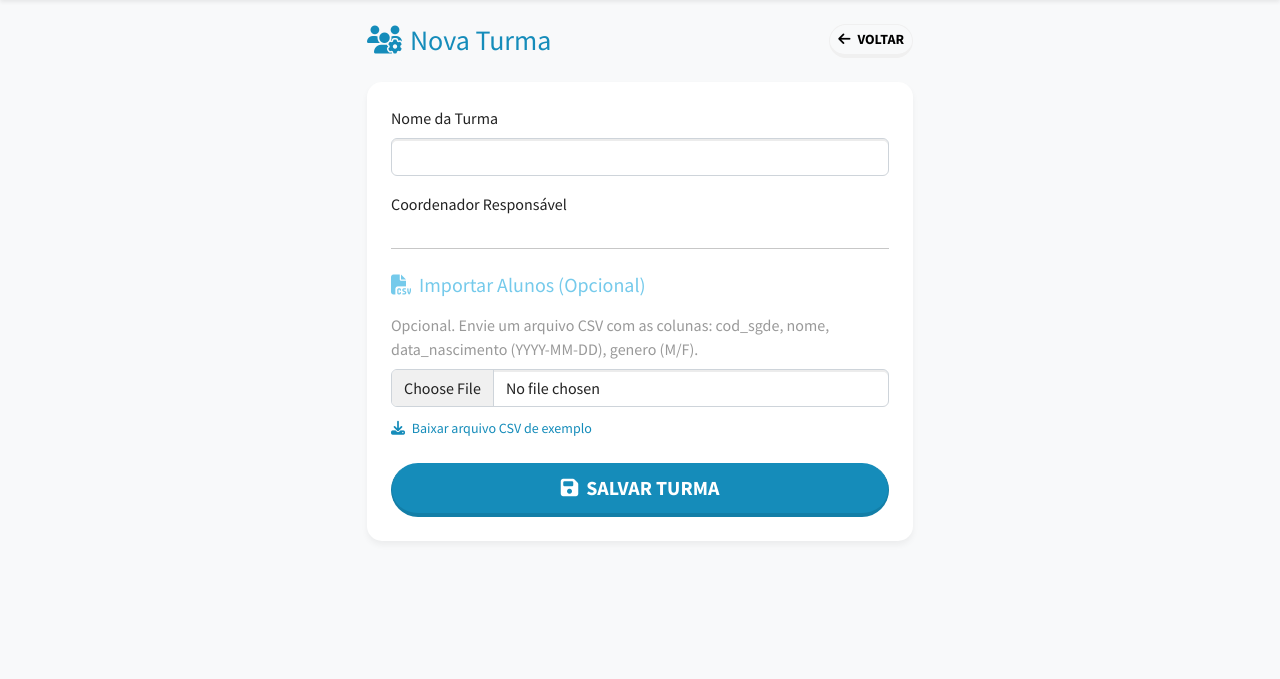
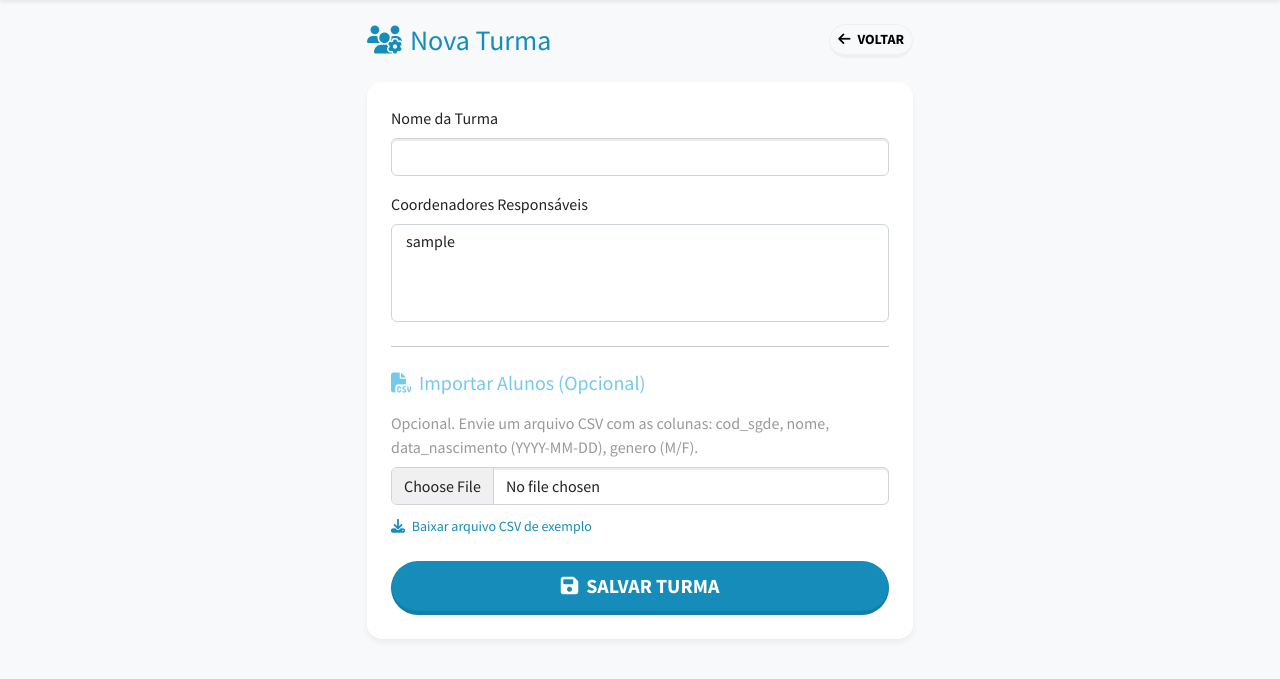
Before and after one commit to EliveltonX2/DiarioOnline, a Django app: page /turmas/nova/ in a window 1280 px wide. Shown: the part 60-739 px from the top of the page. Before the commit the page ends 605 px from the top, so only its background shows below. Run offline with Django 5.2, Linux system fonts and the light colour scheme; the visitor is signed in with stand-in values (Sample User, id 1); data comes from the database, SQL or seed files in the repository; some libraries are stand-ins or nearby versions.

Commit message:
dashboard e forms para coordenadores

```diff
--- a/school/templates/school/turma_form.html
+++ b/school/templates/school/turma_form.html
@@ -24,10 +24,10 @@
                 </div>
 
                 <div class="mb-3">
-                    <label for="{{ form.coordenador.id_for_label }}" class="form-label font-weight-bold">Coordenador Responsável</label>
-                    {{ form.coordenador }}
-                    {% if form.coordenador.errors %}
-                        <div class="text-danger small mt-1">{{ form.coordenador.errors }}</div>
+                    <label for="{{ form.coordenadores.id_for_label }}" class="form-label font-weight-bold">Coordenadores Responsáveis</label>
+                    {{ form.coordenadores }}
+                    {% if form.coordenadores.errors %}
+                        <div class="text-danger small mt-1">{{ form.coordenadores.errors }}</div>
                     {% endif %}
                 </div>
 
```
Also changed, not shown: school/templates/school/turma_detail.html (+7 -1 lines), school/templates/school/turma_list.html (+6 -1 lines).
